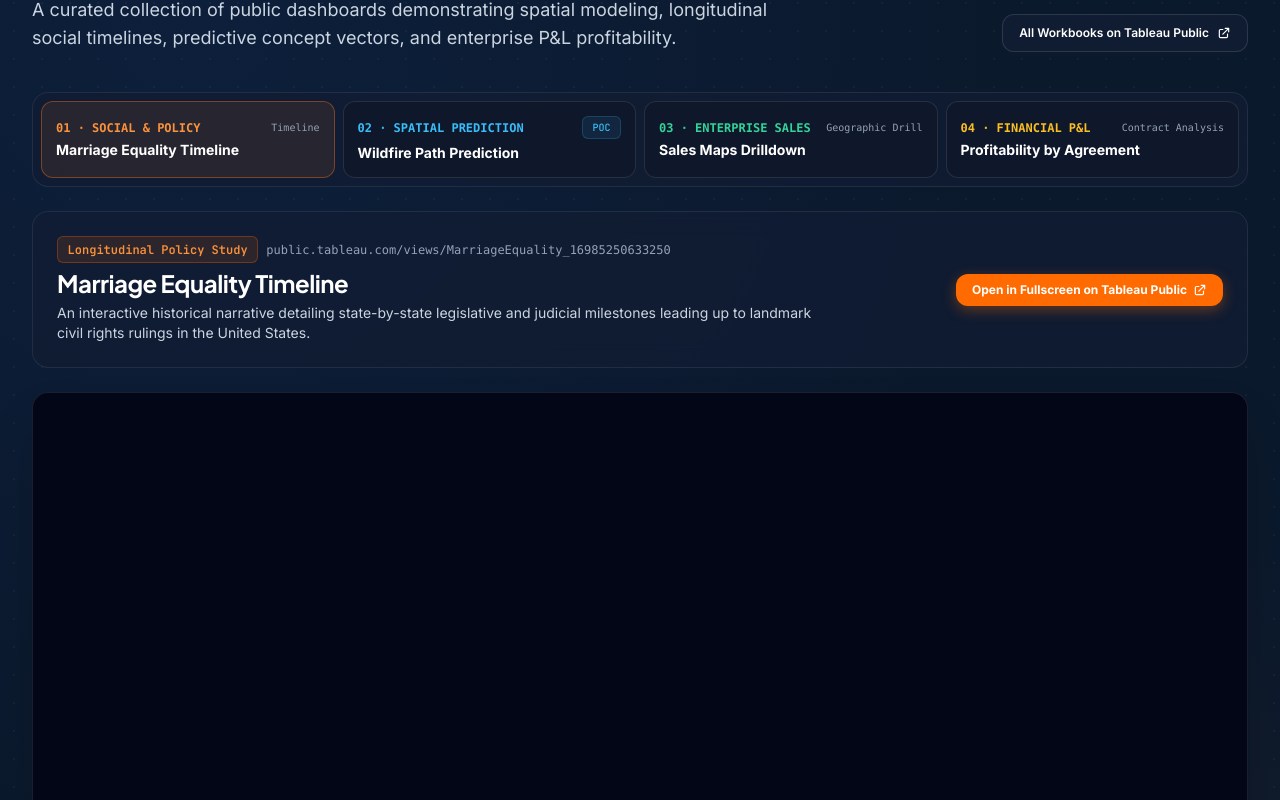
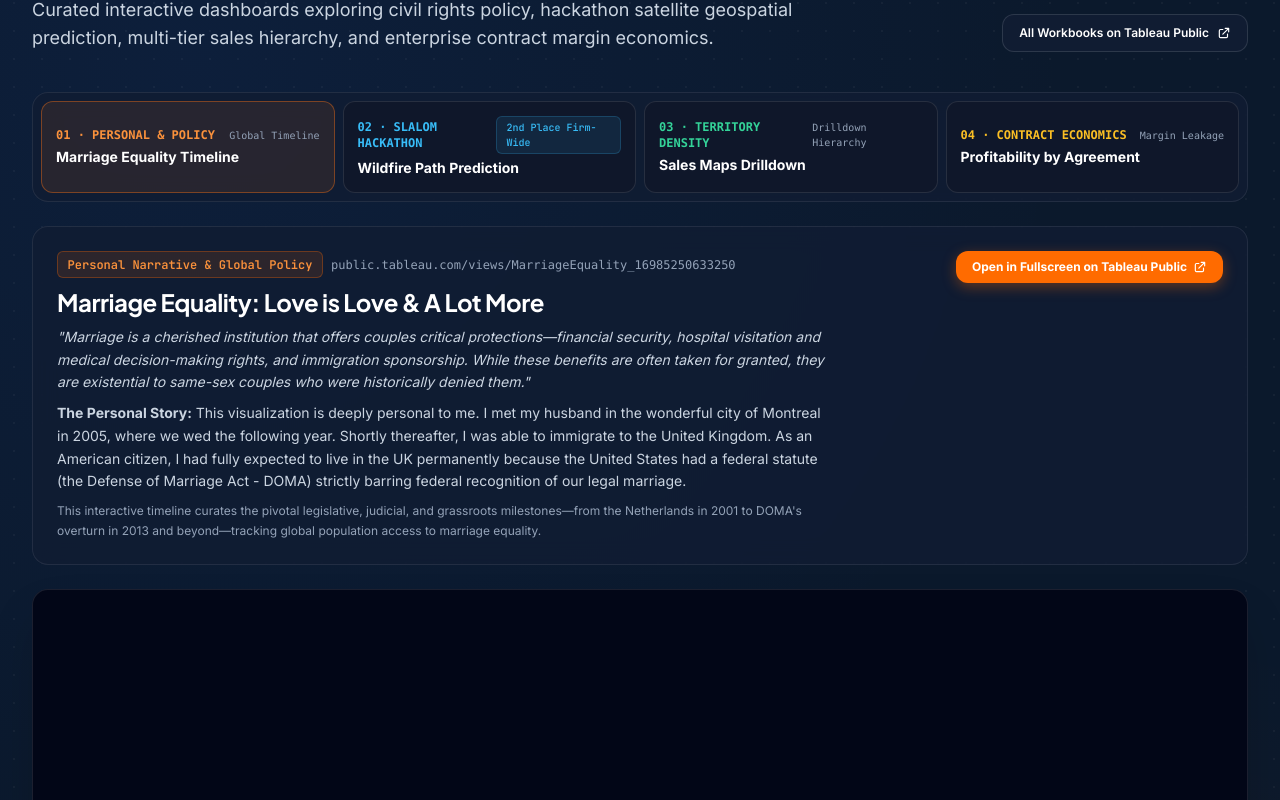
Before and after one commit to steveriffe/portfolio, a website: page public/tableau.html in a window 1280 px wide. Shown: the part 235-1035 px from the top of the page. Drawn offline with nearby package versions, Linux system fonts and the light colour scheme; a script that the page names is missing.

Commit message:
Update Tableau narratives with personal Marriage Equality blurb and Slalom Hackathon details, remove expired certifications, update WBD 90+ deployed products metric

```diff
--- a/public/tableau.html
+++ b/public/tableau.html
@@ -3,8 +3,8 @@
 <head>
   <meta charset="UTF-8">
   <meta name="viewport" content="width=device-width, initial-scale=1.0">
-  <title>Tableau Public Showcase | Steve Riffe Certified Professional</title>
-  <meta name="description" content="Selected interactive Tableau Public visualizations by Steve Riffe, Tableau Certified Professional: Marriage Equality, Wildfire Path Prediction POC, Sales Map Drilldown, and Profitability by Agreement.">
+  <title>Tableau Public Showcase | Steve Riffe Visual Analytics</title>
+  <meta name="description" content="Selected interactive Tableau Public visualizations by Steve Riffe: Marriage Equality Timeline, Slalom Hackathon Wildfire Path Prediction, Sales Map Drilldown, and Profitability by Agreement.">
   <link rel="icon" type="image/png" href="/images/apple-touch-icon.png">
   <link rel="stylesheet" href="/css/style.css">
   <script src="https://cdn.tailwindcss.com"></script>
@@ -22,7 +22,7 @@
         </div>
         <div>
           <div class="font-bold text-white text-lg tracking-tight group-hover:text-orange-400 transition-colors">Steve Riffe</div>
-          <div class="text-xs font-mono text-slate-400">Tableau Certified Professional</div>
+          <div class="text-xs font-mono text-slate-400">Visual Analytics & Spatial Modeling</div>
         </div>
       </a>
 
@@ -63,13 +63,13 @@
         <div>
           <div class="inline-flex items-center gap-2 px-3 py-1 rounded-full bg-blue-500/10 border border-blue-500/30 text-xs font-mono text-sky-400 mb-3">
             <span class="w-2 h-2 rounded-full bg-sky-400 animate-pulse"></span>
-            <span>Tableau Certified Professional · Slalom & Pacific Life Lead</span>
+            <span>Enterprise Visual Analytics & Spatial Modeling</span>
           </div>
           <h1 class="text-3xl sm:text-5xl font-extrabold text-white tracking-tight">
             Selected Tableau Visualizations <span class="text-orange-500">.</span>
           </h1>
           <p class="text-lg text-slate-300 max-w-3xl mt-2">
-            A curated collection of public dashboards demonstrating spatial modeling, longitudinal social timelines, predictive concept vectors, and enterprise P&L profitability.
+            Curated interactive dashboards exploring civil rights policy, hackathon satellite geospatial prediction, multi-tier sales hierarchy, and enterprise contract margin economics.
           </p>
         </div>
         <div class="flex items-center gap-3">
@@ -85,49 +85,49 @@
     <div class="glass-card p-2 mb-6 flex flex-wrap gap-2" id="vizTabs">
       <button onclick="switchViz('marriage')" class="viz-tab flex-1 min-w-[200px] text-left p-3.5 rounded-xl border transition-all bg-orange-500/10 border-orange-500/40 text-white" id="tab-marriage">
         <div class="flex items-center justify-between">
-          <span class="text-xs font-mono font-bold text-orange-400">01 · SOCIAL & POLICY</span>
-          <span class="text-[10px] font-mono text-slate-400">Timeline</span>
+          <span class="text-xs font-mono font-bold text-orange-400">01 · PERSONAL & POLICY</span>
+          <span class="text-[10px] font-mono text-slate-400">Global Timeline</span>
         </div>
         <div class="text-sm font-bold text-white mt-1">Marriage Equality Timeline</div>
       </button>
 
       <button onclick="switchViz('wildfire')" class="viz-tab flex-1 min-w-[200px] text-left p-3.5 rounded-xl border transition-all bg-slate-900 border-white/10 text-slate-300 hover:text-white" id="tab-wildfire">
         <div class="flex items-center justify-between">
-          <span class="text-xs font-mono font-bold text-sky-400">02 · SPATIAL PREDICTION</span>
-          <span class="badge-tech text-[10px]">POC</span>
+          <span class="text-xs font-mono font-bold text-sky-400">02 · SLALOM HACKATHON</span>
+          <span class="badge-tech text-[10px]">2nd Place Firm-Wide</span>
         </div>
         <div class="text-sm font-bold text-white mt-1">Wildfire Path Prediction</div>
       </button>
 
       <button onclick="switchViz('sales')" class="viz-tab flex-1 min-w-[200px] text-left p-3.5 rounded-xl border transition-all bg-slate-900 border-white/10 text-slate-300 hover:text-white" id="tab-sales">
         <div class="flex items-center justify-between">
-          <span class="text-xs font-mono font-bold text-emerald-400">03 · ENTERPRISE SALES</span>
-          <span class="text-[10px] font-mono text-slate-400">Geographic Drill</span>
+          <span class="text-xs font-mono font-bold text-emerald-400">03 · TERRITORY DENSITY</span>
+          <span class="text-[10px] font-mono text-slate-400">Drilldown Hierarchy</span>
         </div>
         <div class="text-sm font-bold text-white mt-1">Sales Maps Drilldown</div>
       </button>
 
       <button onclick="switchViz('profitability')" class="viz-tab flex-1 min-w-[200px] text-left p-3.5 rounded-xl border transition-all bg-slate-900 border-white/10 text-slate-300 hover:text-white" id="tab-profitability">
         <div class="flex items-center justify-between">
-          <span class="text-xs font-mono font-bold text-amber-400">04 · FINANCIAL P&L</span>
-          <span class="text-[10px] font-mono text-slate-400">Contract Analysis</span>
+          <span class="text-xs font-mono font-bold text-amber-400">04 · CONTRACT ECONOMICS</span>
+          <span class="text-[10px] font-mono text-slate-400">Margin Leakage</span>
         </div>
         <div class="text-sm font-bold text-white mt-1">Profitability by Agreement</div>
       </button>
     </div>
 
-    <!-- Active Viz Detail & Description Card -->
+    <!-- Active Viz Detail & Narrative Card -->
     <div class="glass-card p-6 mb-6">
-      <div class="flex flex-col md:flex-row md:items-center justify-between gap-4">
-        <div>
-          <div class="flex items-center gap-2 mb-1">
-            <span id="vizTag" class="badge-orange">Longitudinal Policy Study</span>
+      <div class="flex flex-col md:flex-row md:items-start justify-between gap-6">
+        <div class="space-y-2">
+          <div class="flex items-center gap-2">
+            <span id="vizTag" class="badge-orange">Personal Narrative & Global Policy</span>
             <span id="vizDirectLink" class="text-xs font-mono text-slate-400">public.tableau.com/views/MarriageEquality_16985250633250</span>
           </div>
-          <h2 id="vizTitle" class="text-xl sm:text-2xl font-bold text-white">Marriage Equality Timeline</h2>
-          <p id="vizDesc" class="text-xs sm:text-sm text-slate-300 mt-1 max-w-3xl leading-relaxed">
-            An interactive historical narrative detailing state-by-state legislative and judicial milestones leading up to landmark civil rights rulings in the United States.
-          </p>
+          <h2 id="vizTitle" class="text-xl sm:text-2xl font-bold text-white">Marriage Equality: Love is Love & A Lot More</h2>
+          <div id="vizDesc" class="text-xs sm:text-sm text-slate-300 max-w-3xl leading-relaxed space-y-2">
+            <!-- Narrative loaded by JS -->
+          </div>
         </div>
         <div class="flex items-center gap-3 shrink-0">
           <a id="vizExternalBtn" href="https://public.tableau.com/app/profile/steveriffe/viz/MarriageEquality_16985250633250/MarriageEqualityTimeline?showOnboarding=true" target="_blank" rel="noopener noreferrer" class="btn-orange px-4 py-2 text-xs flex items-center gap-1.5">
@@ -158,7 +158,7 @@
           <span>Tableau Embedding API v3 Active</span>
         </div>
         <div class="text-slate-500">
-          Author: Steve Riffe (Certified Professional)
+          Author: Steve Riffe · Visual Analytics
         </div>
       </div>
 
@@ -187,30 +187,70 @@
   <script>
     const vizConfigs = {
       marriage: {
-        title: "Marriage Equality Timeline",
-        tag: "Longitudinal Policy Study",
-        desc: "An interactive historical narrative detailing state-by-state legislative and judicial milestones leading up to landmark civil rights rulings in the United States. Showcases time-series filtering and custom polygon maps.",
+        title: "Marriage Equality: Love is Love & A Lot More",
+        tag: "Personal Story & Global Civil Rights Policy",
+        desc: `
+          <p class="leading-relaxed">
+            <em>"Marriage is a cherished institution that offers couples critical protections—financial security, hospital visitation and medical decision-making rights, and immigration sponsorship. While these benefits are often taken for granted, they are existential to same-sex couples who were historically denied them."</em>
+          </p>
+          <p class="leading-relaxed mt-2 text-slate-300">
+            <strong>The Personal Story:</strong> This visualization is deeply personal to me. I met my husband in the wonderful city of Montreal in 2005, where we wed the following year. Shortly thereafter, I was able to immigrate to the United Kingdom. As an American citizen, I had fully expected to live in the UK permanently because the United States had a federal statute (the Defense of Marriage Act - DOMA) strictly barring federal recognition of our legal marriage.
+          </p>
+          <p class="leading-relaxed mt-2 text-slate-400 text-xs">
+            This interactive timeline curates the pivotal legislative, judicial, and grassroots milestones—from the Netherlands in 2001 to DOMA's overturn in 2013 and beyond—tracking global population access to marriage equality.
+          </p>
+        `,
         src: "https://public.tableau.com/views/MarriageEquality_16985250633250/MarriageEqualityTimeline",
         externalUrl: "https://public.tableau.com/app/profile/steveriffe/viz/MarriageEquality_16985250633250/MarriageEqualityTimeline?showOnboarding=true"
       },
       wildfire: {
         title: "Wildfire Path Prediction - Proof of Concept",
-        tag: "Spatial Vector Modeling",
-        desc: "Proof of concept model combining topographic elevation layers, historical wind vectors, and fuel moisture indices to project wildfire perimeter spread trajectories in California.",
+        tag: "Slalom Hackathon Finalist (2nd Place Firm-Wide)",
+        desc: `
+          <p class="leading-relaxed">
+            Built as a rapid-innovation <strong>Hackathon project at Slalom</strong> representing the Orange County office—awarded <strong>2nd place firm-wide</strong> across all national offices (finishing just behind a terrific Detroit team monitoring community air quality).
+          </p>
+          <p class="leading-relaxed mt-2 text-slate-300">
+            <strong>Architecture & Impact:</strong> We connected Tableau to an AWS Redshift spatial data pipeline ingesting satellite imagery data feeds. By combining elevation contour topologies, historical fire spread perimeters, wind vector fields, and real-time fuel moisture levels, the model projects probable wildfire perimeter spread trajectories.
+          </p>
+          <p class="leading-relaxed mt-2 text-slate-400 text-xs">
+            The visualization is engineered with flight-deck clarity specifically to give first responders and incident commanders faster, unambiguous spatial directions before dangerous firelines jump containment.
+          </p>
+        `,
         src: "https://public.tableau.com/views/Wildfire_path_concept/WildfirePathPrediction-POC",
         externalUrl: "https://public.tableau.com/views/Wildfire_path_concept/WildfirePathPrediction-POC?:language=en-US&:sid=&:redirect=auth&showOnboarding=true&:display_count=n&:origin=viz_share_link"
       },
       sales: {
         title: "Sales Maps Drilldown",
-        tag: "Enterprise Territorial Analytics",
-        desc: "Hierarchical multi-tier geographic sales analysis: zooming from national territory overview into regional clusters, metropolitan statistical areas (MSAs), and account-level conversion rates.",
+        tag: "Hierarchical Territory Execution & Density",
+        desc: `
+          <p class="leading-relaxed">
+            Geographic business intelligence is too often reduced to superficial, cosmetic heatmaps that look pretty on an executive slide but fall completely flat when regional sales directors need to direct boots on the ground.
+          </p>
+          <p class="leading-relaxed mt-2 text-slate-300">
+            <strong>Interactive Mechanics:</strong> This dashboard demonstrates multi-tier hierarchical drilldown mechanics—zooming smoothly from high-altitude national quota allocations down to regional wholesaler clusters, metropolitan statistical trade areas (MSAs), and account-level conversion density.
+          </p>
+          <p class="leading-relaxed mt-2 text-slate-400 text-xs">
+            It ensures commercial leadership isn't guessing where pipeline volume is hiding, but allocating territory reps and marketing spend with surgical geographic precision.
+          </p>
+        `,
         src: "https://public.tableau.com/views/SalesMapDrilldown/SalesMaps",
         externalUrl: "https://public.tableau.com/views/SalesMapDrilldown/SalesMaps"
       },
       profitability: {
         title: "Profitability by Agreement - Demo",
-        tag: "Financial Contract Performance",
-        desc: "Corporate contract economics dashboard tracking gross margins, variable service delivery costs, volume discounts, and net realized margin across multi-year client agreements.",
+        tag: "Contract Economics & Margin Leakage Diagnostics",
+        desc: `
+          <p class="leading-relaxed">
+            In enterprise commercial relationships, there is almost always a massive chasm between top-line contracted revenue and the actual cash margin retained at the bottom line.
+          </p>
+          <p class="leading-relaxed mt-2 text-slate-300">
+            <strong>Unpacking the Hidden Costs:</strong> This dashboard models contract-level P&L economics—deconstructing gross margins, variable service delivery expenses, volume discount tiers, and SLA penalty clauses across multi-year client agreements.
+          </p>
+          <p class="leading-relaxed mt-2 text-slate-400 text-xs">
+            Engineered to give account executives and finance leaders instantaneous visibility into which relationships are genuinely driving profitability versus which high-volume marquee clients are quietly leaking margin.
+          </p>
+        `,
         src: "https://public.tableau.com/views/ProfitabilitybyAgreement-Demo/ProfitabilitybyAgreement",
         externalUrl: "https://public.tableau.com/views/ProfitabilitybyAgreement-Demo/ProfitabilitybyAgreement"
       }
@@ -232,7 +272,7 @@
       // Update text
       document.getElementById('vizTitle').innerText = config.title;
       document.getElementById('vizTag').innerText = config.tag;
-      document.getElementById('vizDesc').innerText = config.desc;
+      document.getElementById('vizDesc').innerHTML = config.desc;
       document.getElementById('vizDirectLink').innerText = config.src.replace('https://', '');
       document.getElementById('vizExternalBtn').href = config.externalUrl;
 
@@ -247,6 +287,9 @@
         </tableau-viz>
       `;
     }
+
+    // Set initial blurb
+    document.getElementById('vizDesc').innerHTML = vizConfigs['marriage'].desc;
   </script>
 
 </body>
```
Also changed, not shown: public/index.html (+13 -13 lines), public/resume.html (+27 -58 lines), public/avdb.html (line endings or trailing spaces), public/career.html (line endings or trailing spaces), public/music-roast.html (line endings or trailing spaces).
